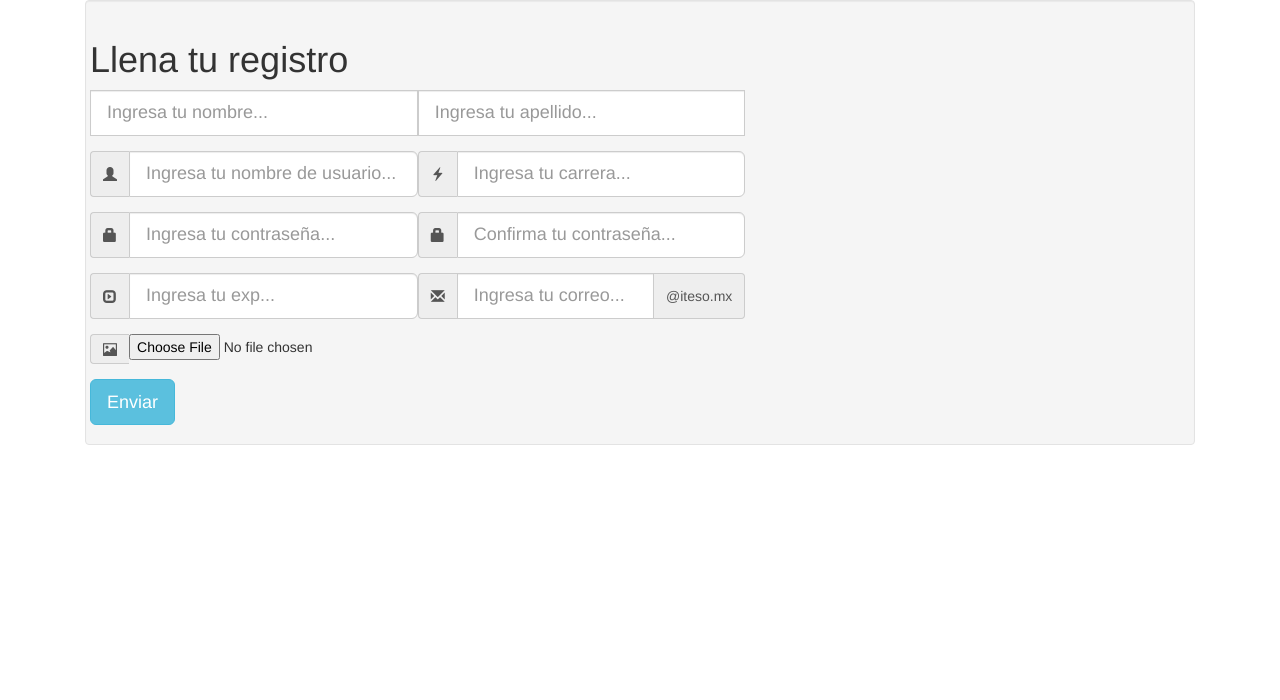
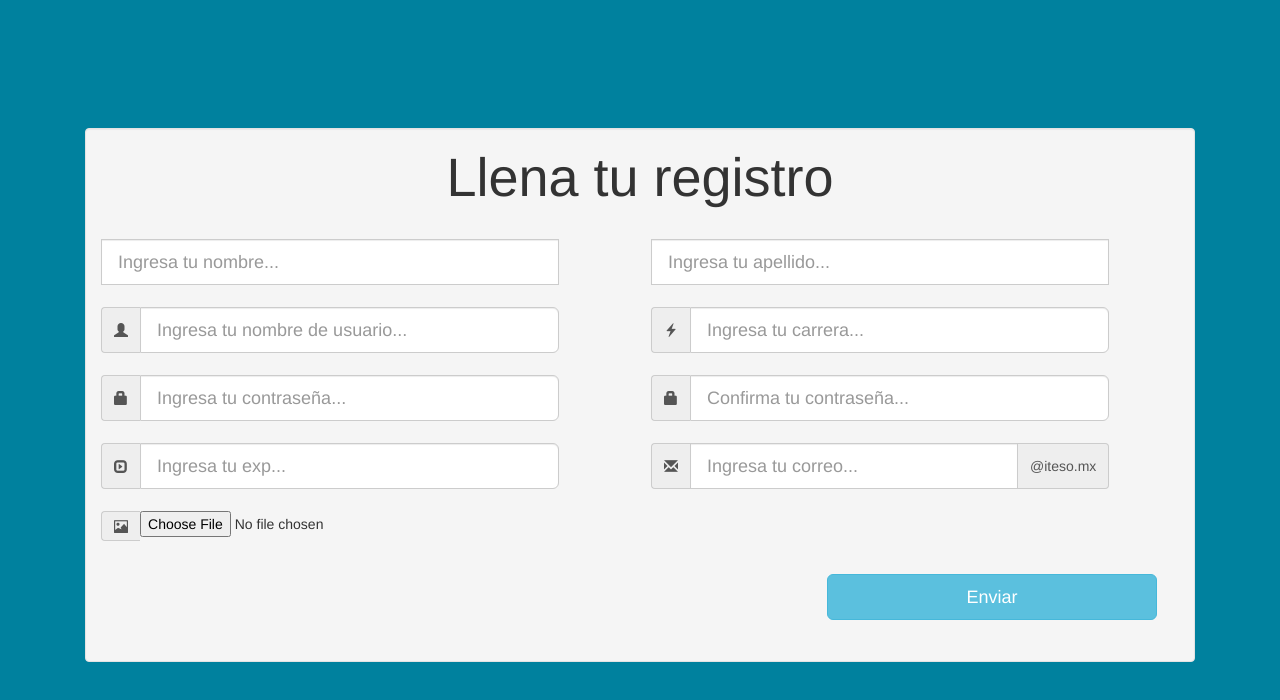
Before and after one commit to mauduran/Proyecto_Web_Rec_Profes, a plain HTML site: page login.html in a window 1280 px wide. Drawn offline with nearby package versions, Linux system fonts and the light colour scheme.

Commit message:
Se añada archivo de login para nuevos usuarios con su propio css

```diff
--- a/login.html
+++ b/login.html
@@ -9,7 +9,52 @@
     <!-- Bootstrap CSS -->
     <link rel="stylesheet" href="https://stackpath.bootstrapcdn.com/bootstrap/4.3.1/css/bootstrap.min.css" integrity="sha384-ggOyR0iXCbMQv3Xipma34MD+dH/1fQ784/j6cY/iJTQUOhcWr7x9JvoRxT2MZw1T" crossorigin="anonymous">
     <link href="//maxcdn.bootstrapcdn.com/bootstrap/3.3.0/css/bootstrap.min.css" rel="stylesheet" id="bootstrap-css">
-    <link rel="stylesheet" href="style.css">
+    <style>
+        .Registro{
+            text-align: center;
+            margin-bottom: 2%;
+            color: #333333;
+            font-size: 54px;
+            font-weight: 300;
+            line-height: 58px;
+            margin: 0 0 2%;
+        }
+
+
+        html, body, form {
+            width: 100%;
+        }
+
+
+
+        #boton{
+            position: relative;
+            left: 65%;
+            margin: 2%;
+            width: 30%
+        }
+
+        html, body{
+            background-color: #00819e;
+        }
+
+        .container{
+            margin-top: 10%;
+        }
+
+        .input-group:not(:first-child){
+            margin-left: 1%;
+        }
+
+        .input-group:first-child{
+            margin-left: 1%;
+        }
+
+        .input-group{
+            margin: 1% auto;
+        }
+
+    </style>
   </head>
   <body>
     <script src="//maxcdn.bootstrapcdn.com/bootstrap/3.3.0/js/bootstrap.min.js"></script>
```
